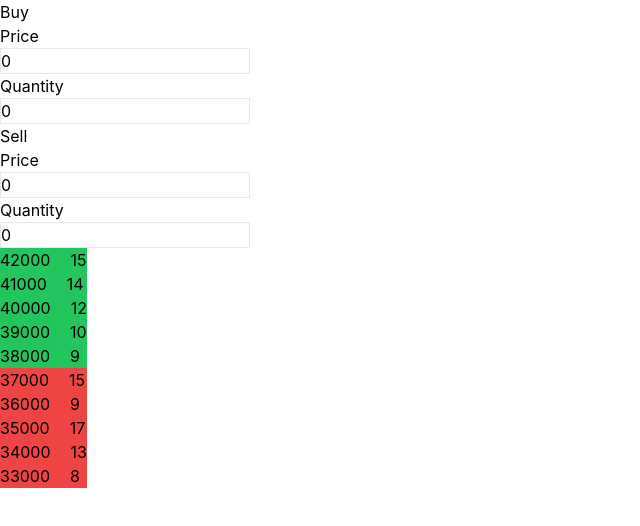
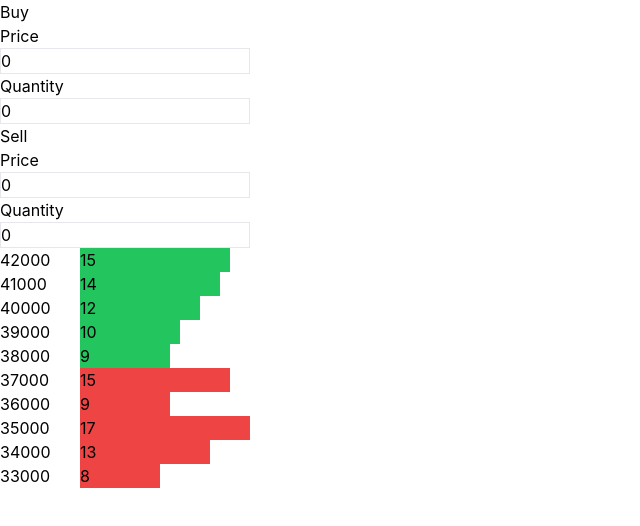
Before and after one commit to cuongcode/interview, a React (Create React App) app: page / in a window 1280 px wide. Shown: the top 526 px of the page, without its empty margins (0-640 px from the left). Built offline with nearby package versions, Linux system fonts and the light colour scheme.

Commit message:
refactor components

```diff
--- a/package.json
+++ b/package.json
@@ -10,6 +10,7 @@
     "@types/node": "^16.18.71",
     "@types/react": "^18.2.47",
     "@types/react-dom": "^18.2.18",
+    "clsx": "^2.1.0",
     "react": "^18.2.0",
     "react-dom": "^18.2.0",
     "react-scripts": "5.0.1",
--- a/src/App.tsx
+++ b/src/App.tsx
@@ -1,4 +1,5 @@
 import React, { useState } from 'react';
+import { Wall } from './components';
 
 const BUYCOL = [
   {price: 42000, number: 15},
@@ -22,30 +23,6 @@ const [buyPrice, setBuyPrice] = useState(0)
 const [sellPrice, setSellPrice] = useState(0)
 const [buyCount, setBuyCount] = useState(0)
 const [sellCount, setSellCount] = useState(0)
-
-// const _onAddBuy = () => {
-//   if (buyPrice > 0 && buyCount > 0 ) {
-//     const buyPriceLevels = buyCol.map((priceLevel)=>priceLevel.price)
-//     if (buyPriceLevels.includes(buyPrice)) {
-//       const updatedBuyCol =  buyCol.map((priceLevel) => {
-//         if (buyPrice === priceLevel.price) {
-//           return (
-//             {...priceLevel, number: priceLevel.number + buyCount}
-//           )
-//         }
-//         return priceLevel
-//       })
-//       setBuyCol(updatedBuyCol)
-//     } else {
-//       const updatedBuyCol = [...buyCol, {price: buyPrice, number: buyCount}]
-//       updatedBuyCol.sort((a, b) => {
-//         return b.price - a.price
-//       })
-//       setBuyCol(updatedBuyCol)
-//     }
-//   }
-//   return
-// }
 
 const _onAddBuy = () => {
   _onAddPriceLevel(buyPrice, buyCount, buyCol, setBuyCol)
@@ -98,29 +75,10 @@ const _onAddPriceLevel = (price:any, count:any, col:any, setCol:any) => {
         <input type="number" className='border border-gray-200' value={sellCount} onChange={(e) => setSellCount(Number(e.target.value))}/>
       </div>
 
-      <div className='flex flex-col w-fit'>
-        <div className='bg-green-500 flex flex-col'>
-          {buyCol.map((row)=> {
-            return (
-              <div key={row.price} className='flex gap-5'>
-                <div>{row.price}</div>
-                <div>{row.number}</div>
-              </div>
-            )
-          })}
-        </div>
-
-        <div className='bg-red-500 flex flex-col'>
-          {sellCol.map((row)=> {
-            return (
-              <div key={row.price} className='flex gap-5'>
-                <div>{row.price}</div>
-                <div>{row.number}</div>
-              </div>
-            )
-            })}
-          </div>
-        </div>
+      <div className=''>
+        <Wall col={buyCol} preset='buy'/>
+        <Wall col={sellCol} preset='sell'/>
+      </div>
     </div>
   );
 }
--- /dev/null
+++ b/src/components/candle.tsx
@@ -0,0 +1,24 @@
+import { FC } from 'react';
+import clsx from 'clsx';
+
+interface CandleProps {
+  number: number;
+  preset: keyof typeof CandlePreset
+}
+
+export const Candle:FC<CandleProps> = (props) => {
+  const {number, preset} = props
+  return (
+    <div
+      className={clsx('', CandlePreset[preset])}
+      style={{width: `${(number*10).toString()}px`}}
+    >
+      {number}
+    </div>
+  );
+};
+
+const CandlePreset = {
+  buy: 'bg-green-500',
+  sell: 'bg-red-500',
+}
--- /dev/null
+++ b/src/components/index.ts
@@ -0,0 +1,2 @@
+export * from './candle'
+export * from './wall'
--- /dev/null
+++ b/src/components/wall.tsx
@@ -0,0 +1,16 @@
+import { Candle } from './candle'
+
+export const Wall = ({col, preset}:{col:any; preset:any}) => {
+    return (
+      <div className=''>
+      {col.map((row:any)=> {
+        return (
+          <div key={row.price} className='flex'>
+            <div className='w-20'>{row.price}</div>
+            <Candle preset={preset} number={row.number}/>
+          </div>
+        )
+      })}
+    </div>
+    );
+  };
```
Also changed, not shown: 1 other file (tests, documents, lock files or other folders).
